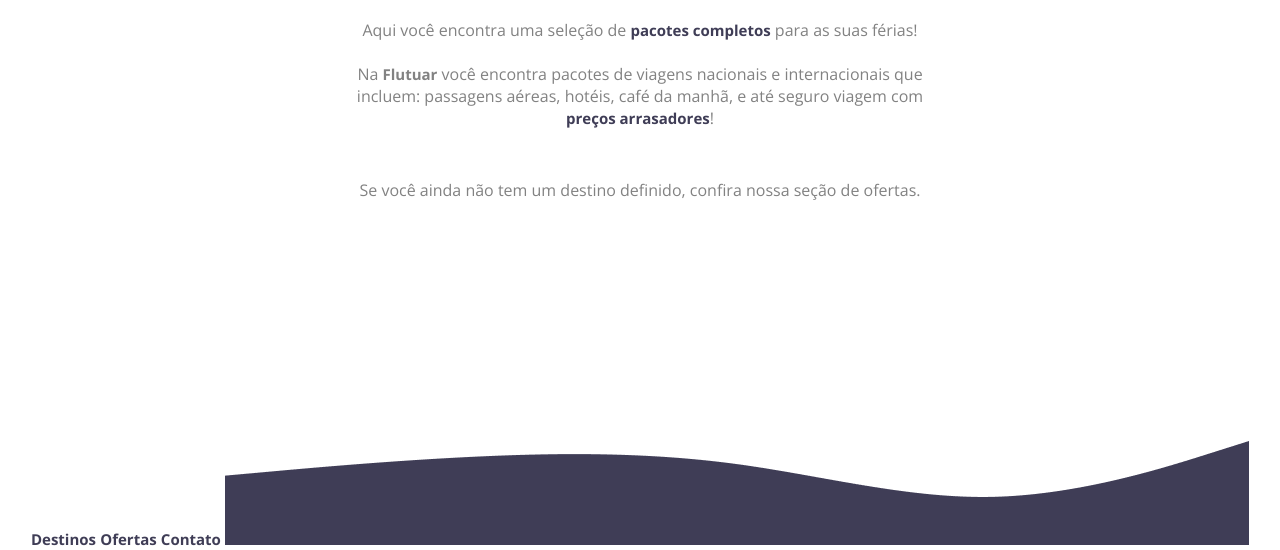
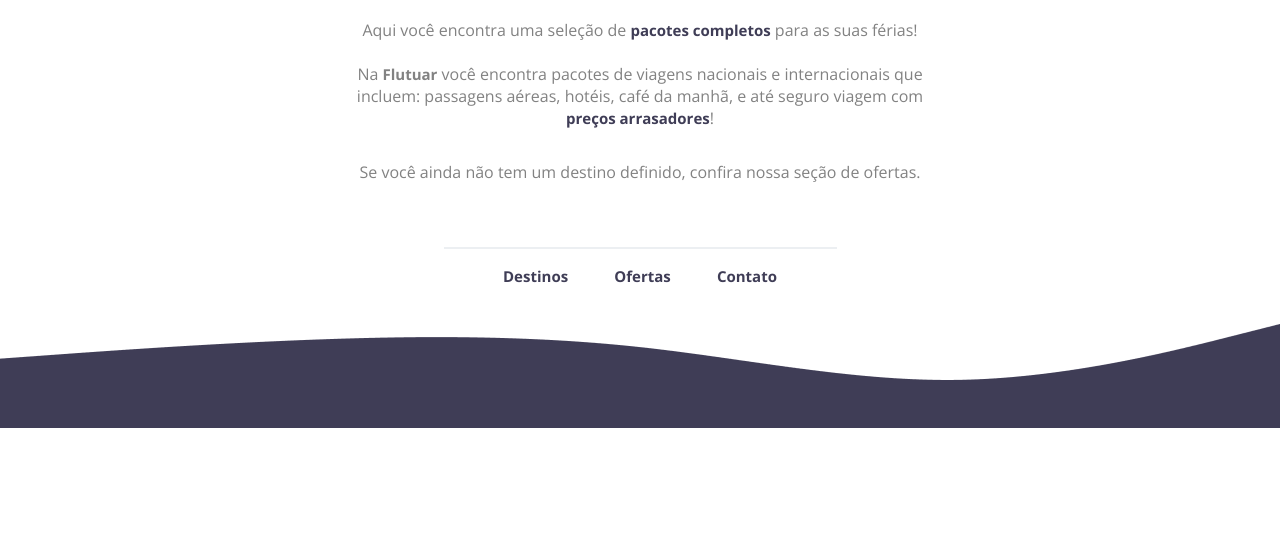
Before and after one commit to CamilaSRocha/Projeto-Flutuar, a plain HTML site: page index.html in a window 1280 px wide. Shown: the part 372-922 px from the top of the page. After the commit the page ends 800 px from the top, so only its background shows below. Drawn offline with nearby package versions, Linux system fonts and the light colour scheme.

Commit message:
Finalizando o projeto centralizando os links, adicionando linha e corrigindo tamanhos.

```diff
--- a/index.html
+++ b/index.html
@@ -43,7 +43,7 @@
         <a href="/">Ofertas</a>
         <a href="/">Contato</a>
 
-        <img src="/images/Wave.png">
+        <img id="wave" src="/images/Wave.png">
 
     </div>
 
--- a/style.css
+++ b/style.css
@@ -7,7 +7,7 @@ body {
 #main {
     width: 626px;
     text-align: center;
-    margin: 64px auto 240px;
+    margin: 64px auto 64px;
 }
 
 h1 {
@@ -25,7 +25,7 @@ span {
 p {
     width: 606px;
     color: #828282;
-    margin: 16px auto 50px;
+    margin: 16px auto 32px;
 }
 
 p strong, a {
@@ -38,19 +38,33 @@ p strong, a {
     font-weight: bold;
 }
 
-p + p {
-    margin-top: 32px;
+#footer {
+    height: 176px;
 }
 
-#footer {
-    text-align: center;
+#footer a + a {
+    margin-left: 42px;
 }
 
-#wave {
-    margin-bottom: 0;
+#line {
+    width: 391px;
+    height: 0;
+    margin: 0 auto 16px;
+    border: 1px #ECEFF2 solid;
+
 }
 
 a {
     text-decoration: none;
     font-weight: bold;
+    margin: 16px auto 145px;
 }
+
+#wave {
+    position: fixed;
+    bottom: 0;
+    left: 0;
+    right: 0;
+    width: 100%;
+    height: 104px;
+}
```
